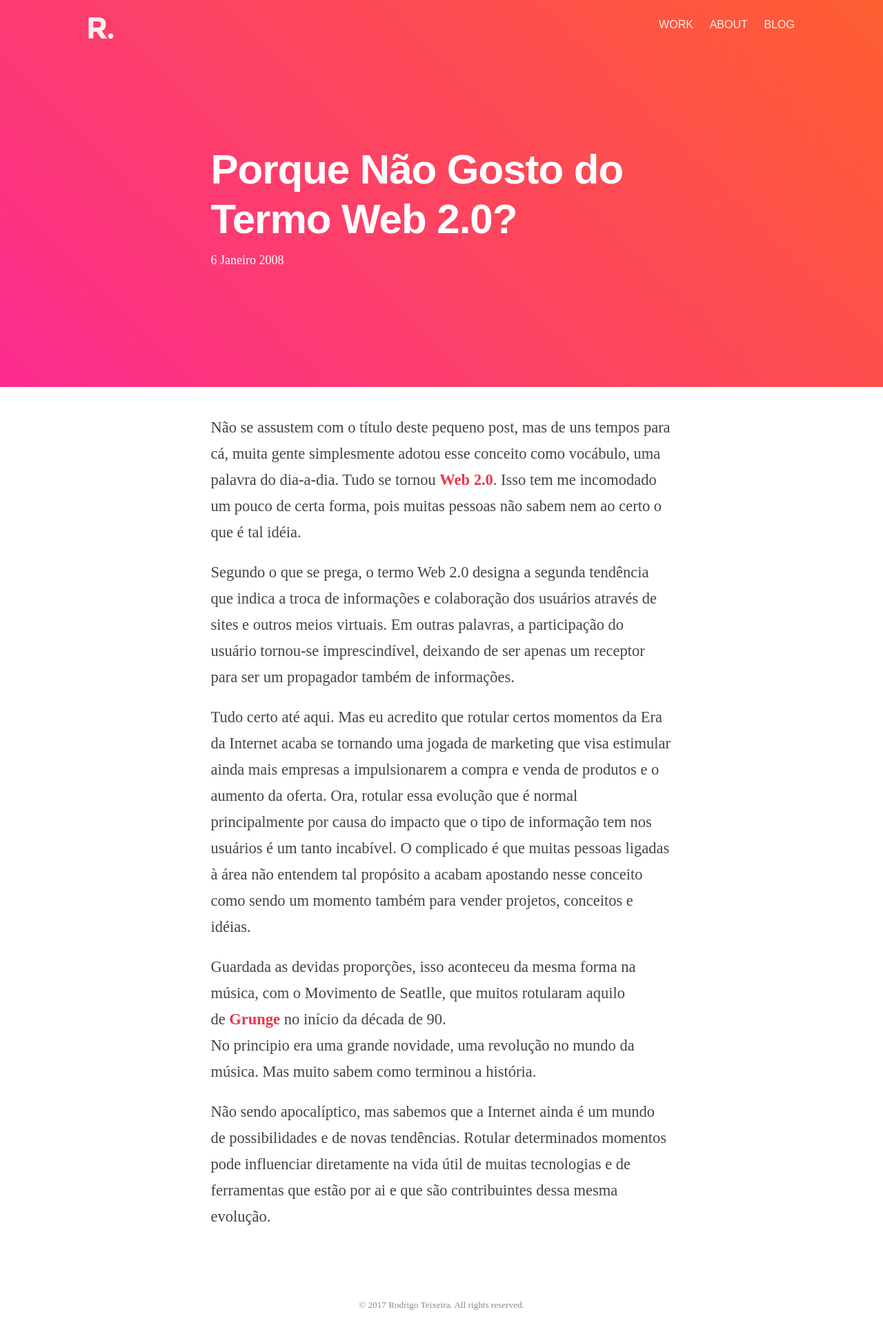
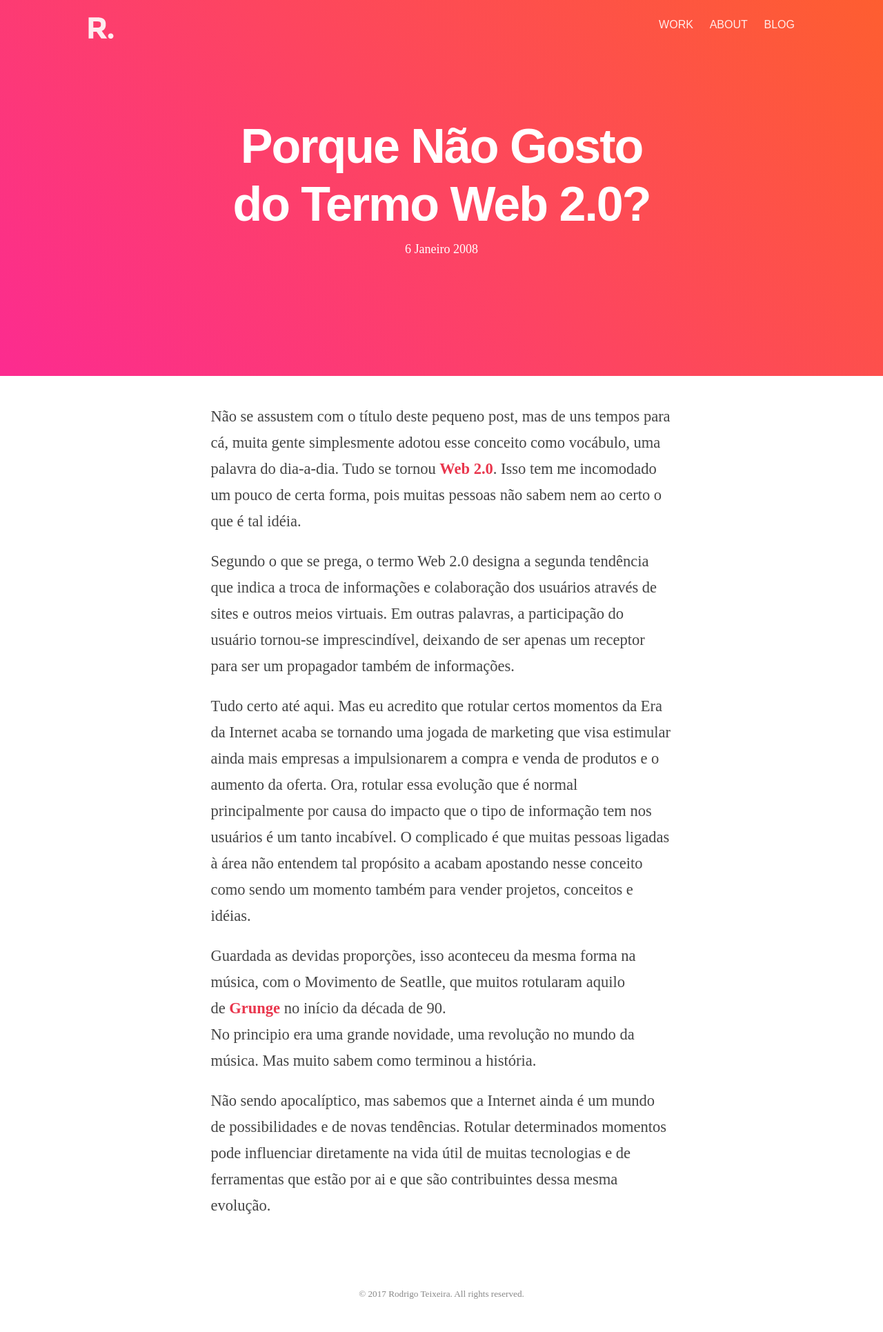
Before and after one commit to drigoteixeira/drigoteixeira.github.io, a Jekyll site: the page built from _posts/2008-01-06-porque-nao-gosto-termo-web-2-0.md, in a window 1280 px wide. Shown: the whole page at 69% size. Built offline with Jekyll 4.4.1, drawn with Linux system fonts in a browser that asks for light colours; nearby versions of some CDN libraries; comment, search, counter and statistics services are not loaded.

Commit message:
Fixing post template on mobile

```diff
--- a/_layouts/post.html
+++ b/_layouts/post.html
@@ -2,12 +2,14 @@
 layout: blog
 title: page.title
 ---
+
+
 <div class="hero">
     <div class="container">
         <div class="row">
             <div class="eight offset-by-two columns jumbo">
                 <div class="post-title">
-                    <h1>{{page.title}}</h1>
+                    <h1 class="heading">{{page.title}}</h1>
                 </div>
                 <div class="post-meta">
 					<span class="post-date">
--- a/_scss/layout.scss
+++ b/_scss/layout.scss
@@ -192,13 +192,14 @@
   color: $white;
   font-size: 18px;
   font-weight: 300;
+  text-align: center;
 }
 
 .item .post-date {
   display: block;
   text-align: right;
   line-height: 32px;
-    color: #999;
+  color: #999;
 }
 
 
```
